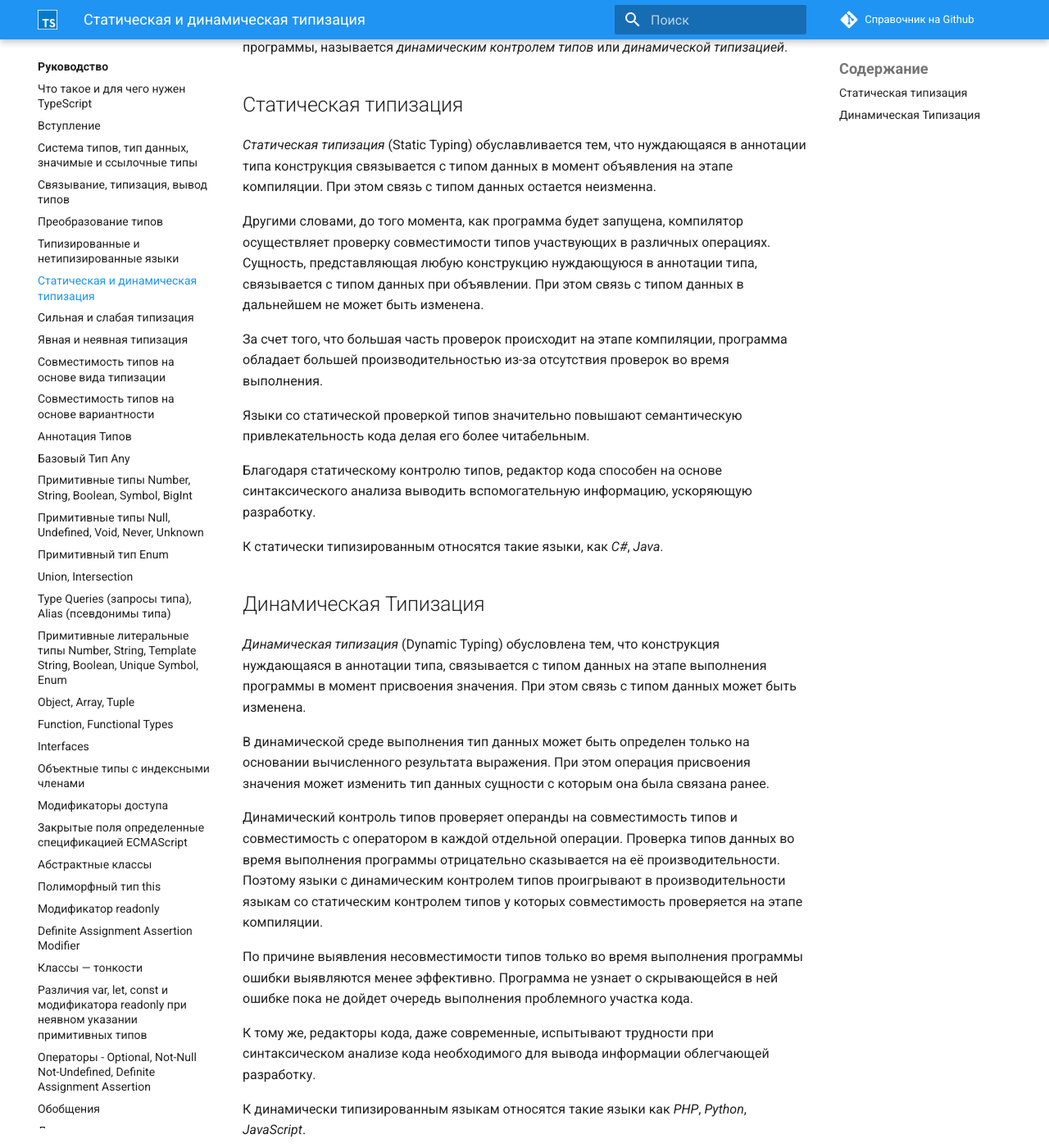
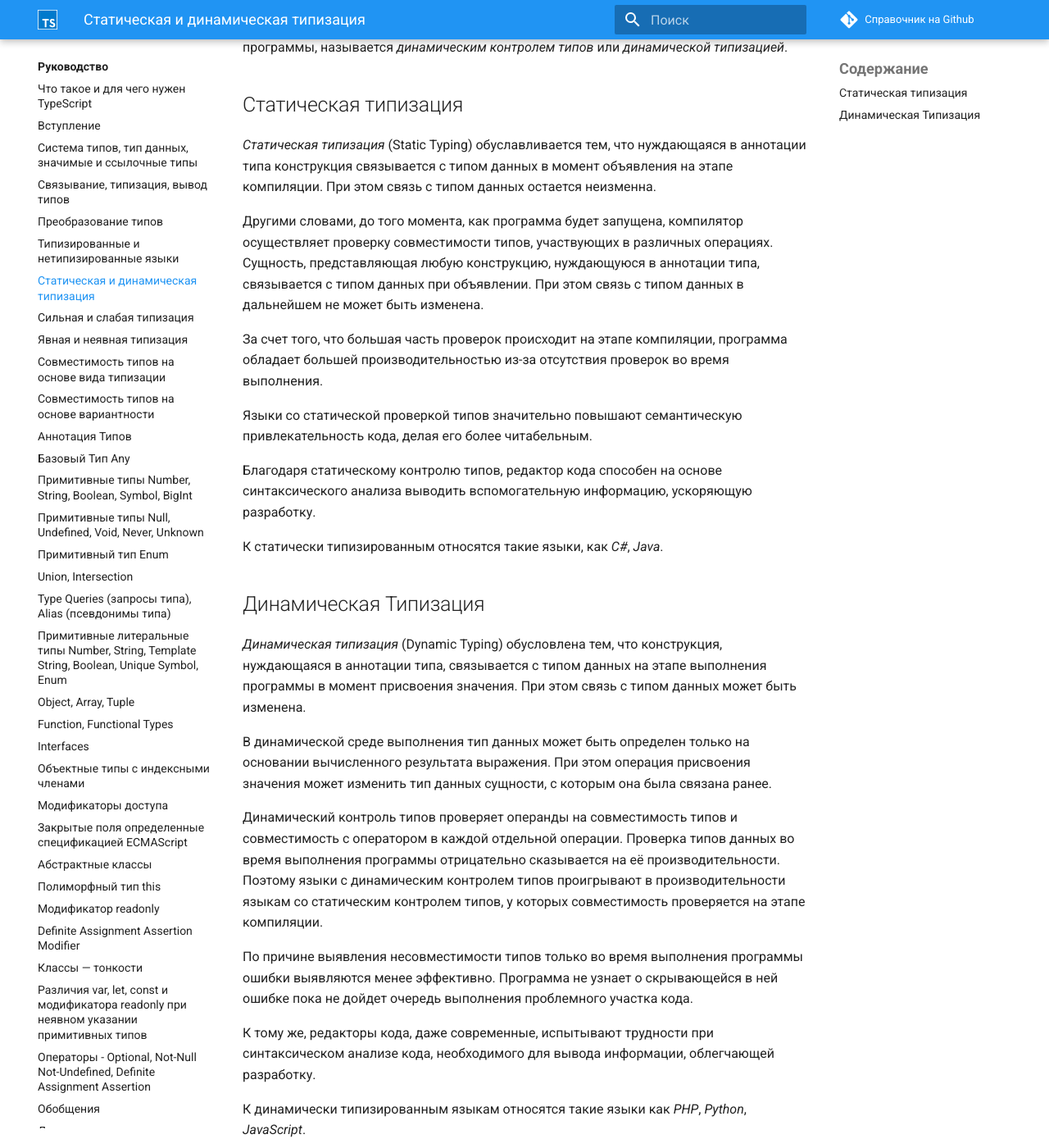
Before and after one commit to xsltdev/scriptdev.ru, an MkDocs documentation site: the page built from docs/guide/006.md, in a window 1280 px wide and 1400 px high, scrolled down 471 px. Shown: the whole window at 82% size. Built offline with MkDocs 1.6.1 and Material for MkDocs 9.7.7, drawn with Linux system fonts in a browser that asks for light colours; comment, search, counter and statistics services are not loaded; some of the changed text lies outside the part shown.

Commit message:
edited mistakes

```diff
--- a/docs/guide/006.md
+++ b/docs/guide/006.md
@@ -4,17 +4,17 @@
 
 Контроль типов устанавливает принадлежность каждого операнда к конкретному типу данных, а также проверяет его на совместимость с оператором, участвующим в текущей операции. Любое несоответствие приводит к возникновению ошибки.
 
-Этап на котором происходит контроль типов, определяет вид типизации. Контроль типов который происходит на этапе компиляции, называется _статическим контролем типов_ или _статической типизацией_. Контроль типов, который происходит на этапе выполнения программы, называется _динамическим контролем типов_ или _динамической типизацией_.
+Этап, на котором происходит контроль типов, определяет вид типизации. Контроль типов, который происходит на этапе компиляции, называется _статическим контролем типов_ или _статической типизацией_. Контроль типов, который происходит на этапе выполнения программы, называется _динамическим контролем типов_ или _динамической типизацией_.
 
 ## Статическая типизация
 
 _Статическая типизация_ (Static Typing) обуславливается тем, что нуждающаяся в аннотации типа конструкция связывается с типом данных в момент объявления на этапе компиляции. При этом связь с типом данных остается неизменна.
 
-Другими словами, до того момента, как программа будет запущена, компилятор осуществляет проверку совместимости типов участвующих в различных операциях. Сущность, представляющая любую конструкцию нуждающуюся в аннотации типа, связывается с типом данных при объявлении. При этом связь с типом данных в дальнейшем не может быть изменена.
+Другими словами, до того момента, как программа будет запущена, компилятор осуществляет проверку совместимости типов, участвующих в различных операциях. Сущность, представляющая любую конструкцию, нуждающуюся в аннотации типа, связывается с типом данных при объявлении. При этом связь с типом данных в дальнейшем не может быть изменена.
 
 За счет того, что большая часть проверок происходит на этапе компиляции, программа обладает большей производительностью из-за отсутствия проверок во время выполнения.
 
-Языки со статической проверкой типов значительно повышают семантическую привлекательность кода делая его более читабельным.
+Языки со статической проверкой типов значительно повышают семантическую привлекательность кода, делая его более читабельным.
 
 Благодаря статическому контролю типов, редактор кода способен на основе синтаксического анализа выводить вспомогательную информацию, ускоряющую разработку.
 
@@ -22,16 +22,16 @@
 
 ## Динамическая Типизация
 
-_Динамическая типизация_ (Dynamic Typing) обусловлена тем, что конструкция нуждающаяся в аннотации типа, связывается с типом данных на этапе выполнения программы в момент присвоения значения. При этом связь с типом данных может быть изменена.
+_Динамическая типизация_ (Dynamic Typing) обусловлена тем, что конструкция, нуждающаяся в аннотации типа, связывается с типом данных на этапе выполнения программы в момент присвоения значения. При этом связь с типом данных может быть изменена.
 
-В динамической среде выполнения тип данных может быть определен только на основании вычисленного результата выражения. При этом операция присвоения значения может изменить тип данных сущности с которым она была связана ранее.
+В динамической среде выполнения тип данных может быть определен только на основании вычисленного результата выражения. При этом операция присвоения значения может изменить тип данных сущности, с которым она была связана ранее.
 
-Динамический контроль типов проверяет операнды на совместимость типов и совместимость с оператором в каждой отдельной операции. Проверка типов данных во время выполнения программы отрицательно сказывается на её производительности. Поэтому языки с динамическим контролем типов проигрывают в производительности языкам со статическим контролем типов у которых совместимость проверяется на этапе компиляции.
+Динамический контроль типов проверяет операнды на совместимость типов и совместимость с оператором в каждой отдельной операции. Проверка типов данных во время выполнения программы отрицательно сказывается на её производительности. Поэтому языки с динамическим контролем типов проигрывают в производительности языкам со статическим контролем типов, у которых совместимость проверяется на этапе компиляции.
 
 По причине выявления несовместимости типов только во время выполнения программы ошибки выявляются менее эффективно. Программа не узнает о скрывающейся в ней ошибке пока не дойдет очередь выполнения проблемного участка кода.
 
-К тому же, редакторы кода, даже современные, испытывают трудности при синтаксическом анализе кода необходимого для вывода информации облегчающей разработку.
+К тому же, редакторы кода, даже современные, испытывают трудности при синтаксическом анализе кода, необходимого для вывода информации, облегчающей разработку.
 
 К динамически типизированным языкам относятся такие языки как _PHP_, _Python_, _JavaScript_.
 
-И напоследок остается добавить что в языках со статической типизацией существуют возможности динамического связывания.
+И напоследок остается добавить, что в языках со статической типизацией существуют возможности динамического связывания.
```
